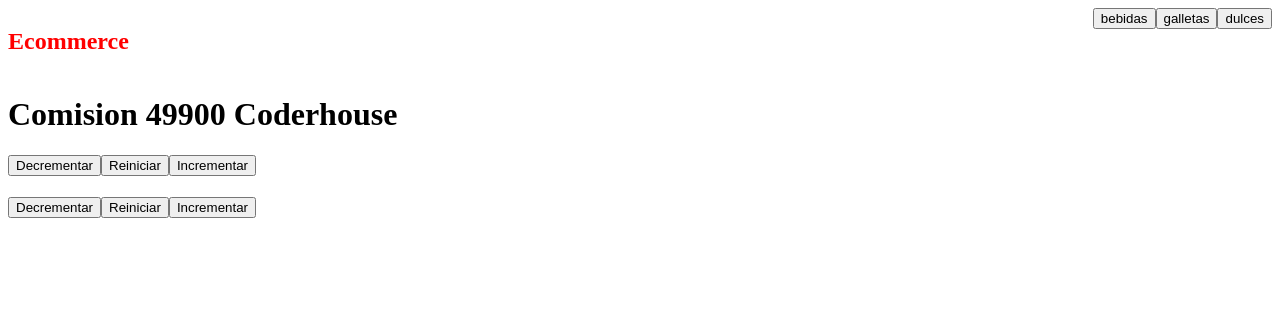
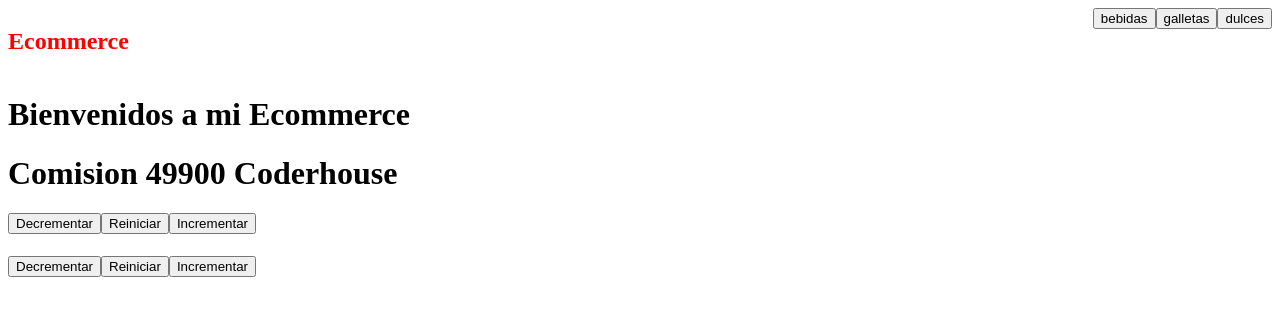
Before and after one commit to victorcapcha/react-comision49900, a React (Vite) app: page / in a window 1280 px wide. Shown: the top 316 px of the page. Built offline with nearby package versions, Linux system fonts and the light colour scheme.

Commit message:
agregando codigo

```diff
--- a/src/App.jsx
+++ b/src/App.jsx
@@ -1,4 +1,5 @@
 import Navbar from './components/Navbar/Navbar'
+import ItemListContainer from './components/ItemListContainer/ItemListContainer'
 import ItemCount from "./components/ItemCount/ItemCount"
 
 
@@ -6,6 +7,7 @@
   return (
     <>
        <Navbar />
+       <ItemListContainer greeting={"Bienvenidos a mi Ecommerce"}/>
         <h1>Comision 49900 Coderhouse</h1>
        <ItemCount initialValue={10}/>
        <ItemCount initialValue={20}/>
--- /dev/null
+++ b/src/components/ItemListContainer/ItemListContainer.jsx
@@ -0,0 +1,9 @@
+const ItemListContainer = ({ greeting }) => {
+  return (
+    <div>
+        <h1>{greeting}</h1>
+    </div>
+  )
+}
+
+export default ItemListContainer
```
